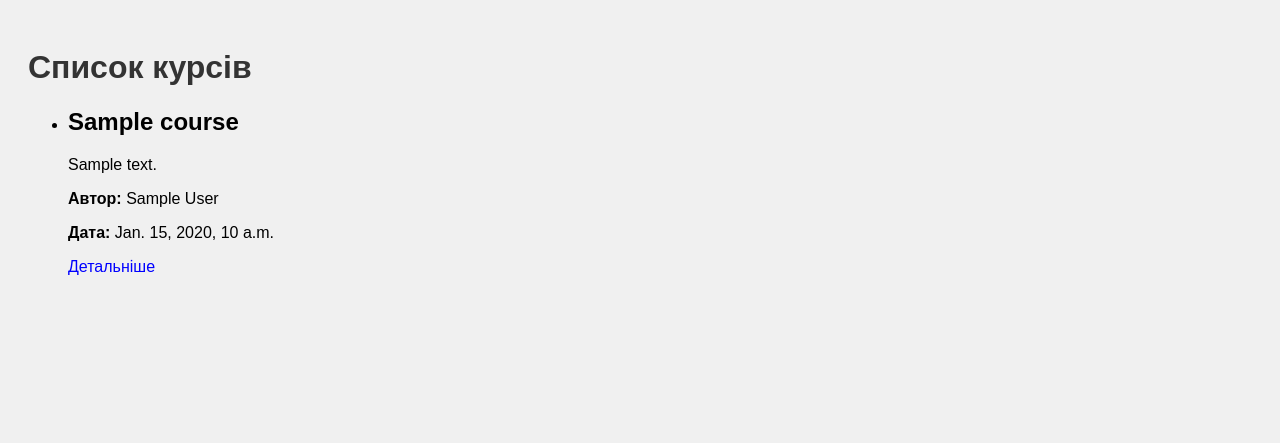
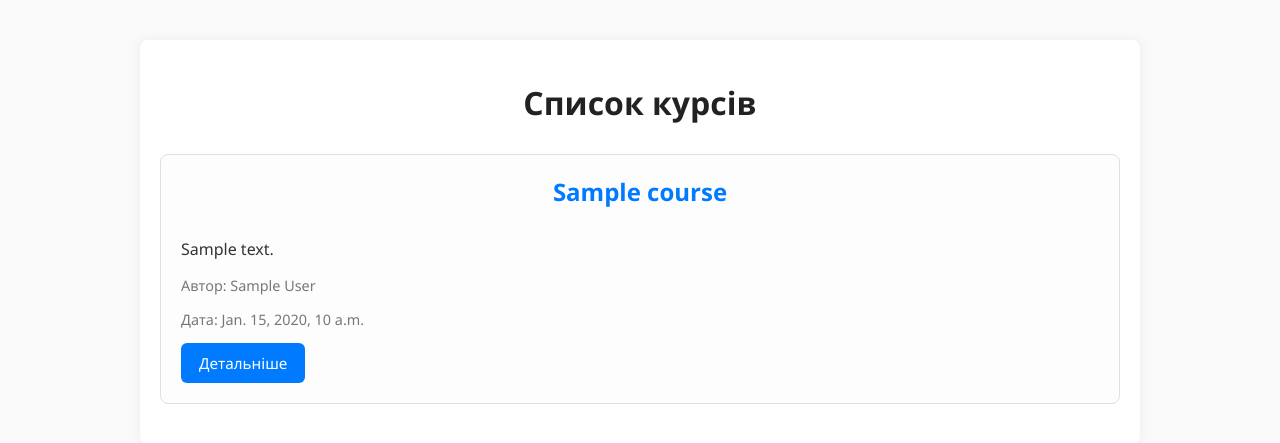
Before and after one commit to andMp/reposPythonPyCharm, a Django app: template my_online_courses/main/templates/main/index.html in a window 1280 px wide. Shown: the top 443 px of the page. Run offline with Django 3.2, Linux system fonts and the light colour scheme; the template is opened without the code that fills it: most values are stand-ins (such as "Sample title", 1, 10 or a date in 2020).

Commit message:
online_kursi_vikonani!

```diff
--- a/my_online_courses/main/static/main/styles.css
+++ b/my_online_courses/main/static/main/styles.css
@@ -1,14 +1,92 @@
+/* Загальні стилі */
 body {
-    font-family: Arial, sans-serif;
-    background-color: #f0f0f0;
-    padding: 20px;
-}
-
-h1 {
+    font-family: 'Segoe UI', Tahoma, Geneva, Verdana, sans-serif;
+    background-color: #f9f9f9;
+    margin: 0;
+    padding: 0;
     color: #333;
 }
 
-a {
-    color: blue;
+.container {
+    max-width: 960px;
+    margin: 40px auto;
+    padding: 20px;
+    background-color: #fff;
+    box-shadow: 0 0 12px rgba(0, 0, 0, 0.05);
+    border-radius: 8px;
+}
+
+/* Заголовки */
+h1, h2 {
+    color: #222;
+    text-align: center;
+    margin-bottom: 30px;
+}
+
+/* Картки курсів */
+.course-card {
+    border: 1px solid #e0e0e0;
+    padding: 20px;
+    border-radius: 8px;
+    margin-bottom: 20px;
+    background-color: #fdfdfd;
+    transition: box-shadow 0.3s ease;
+}
+
+.course-card:hover {
+    box-shadow: 0 4px 16px rgba(0, 0, 0, 0.1);
+}
+
+.course-card h2 {
+    margin-top: 0;
+    color: #007bff;
+}
+
+.course-meta {
+    font-size: 0.9em;
+    color: #777;
+    margin-bottom: 10px;
+}
+
+/* Кнопки */
+.btn {
+    display: inline-block;
+    padding: 10px 18px;
+    font-size: 0.95em;
+    color: white;
+    background-color: #007bff;
+    border: none;
+    border-radius: 6px;
     text-decoration: none;
+    cursor: pointer;
+    transition: background-color 0.3s ease;
 }
+
+.btn:hover {
+    background-color: #0056b3;
+}
+
+/* Для сторінки курсу */
+.course-detail p {
+    line-height: 1.6;
+    margin: 10px 0;
+}
+
+/* Посилання "Назад" */
+.back-link {
+    margin-top: 20px;
+    display: inline-block;
+}
+
+/* Адаптивність */
+@media (max-width: 600px) {
+    .container {
+        margin: 20px;
+        padding: 15px;
+    }
+
+    .btn {
+        width: 100%;
+        text-align: center;
+    }
+}
--- a/my_online_courses/main/templates/main/index.html
+++ b/my_online_courses/main/templates/main/index.html
@@ -1,22 +1,27 @@
 {% load static %}
 <!DOCTYPE html>
-<html>
+<html lang="uk">
 <head>
+    <meta charset="UTF-8">
     <title>Курси</title>
     <link rel="stylesheet" href="{% static 'main/styles.css' %}">
 </head>
 <body>
-    <h1>Список курсів</h1>
-    <ul>
+    <div class="container">
+        <h1>Список курсів</h1>
         {% for course in courses %}
-            <li>
+            <div class="course-card">
                 <h2>{{ course.title }}</h2>
-                <p>{{ course.short_description|truncatechars:100 }}</p>
-                <p><strong>Автор:</strong> {{ course.author }}</p>
-                <p><strong>Дата:</strong> {{ course.date_published }}</p>
-                <a href="{% url 'course_detail' course.pk %}">Детальніше</a>
-            </li>
+                <p>{{ course.short_description|truncatechars:120 }}</p>
+                <div class="course-meta">
+                    <p>Автор: {{ course.author }}</p>
+                    <p>Дата: {{ course.date_published }}</p>
+                </div>
+                <a href="{% url 'course_detail' course.pk %}" class="btn">Детальніше</a>
+            </div>
+        {% empty %}
+            <p>Немає курсів для відображення.</p>
         {% endfor %}
-    </ul>
+    </div>
 </body>
 </html>
```
Also changed, not shown: my_online_courses/main/templates/main/course_detail.html (+11 -7 lines).
